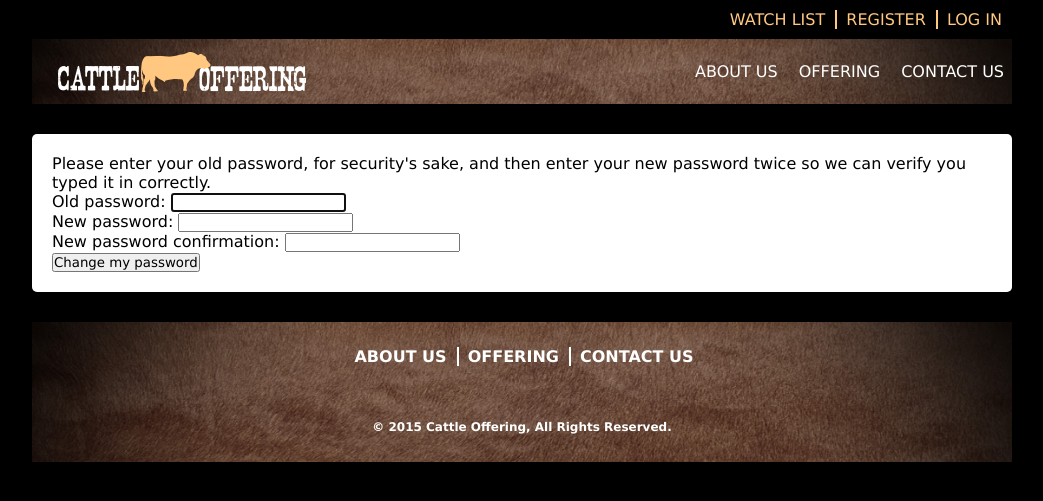
After one commit to freshcodellc/cattle-offering, a Django app: a page that uses core/templates/base.html in a window 1280 px wide. The commit adds this page. Shown: the top 501 px of the page, without its empty margins (118-1161 px from the left). Run offline with Django 3.2, Linux system fonts and the light colour scheme; the visitor is signed in with stand-in values (Sample User, id 1); style sheets or scripts are compiled from the project's sources; some libraries are stand-ins or nearby versions.

Commit message:
Added user auth and management views, updated link refs in templates to be dynamic

```diff
--- a/cattle_offering/urls.py
+++ b/cattle_offering/urls.py
@@ -4,5 +4,5 @@ from django.contrib import admin
 urlpatterns = [
     url(r'^admin/', admin.site.urls),
     url(r'^', include('core.urls', namespace='core')),
-    # url(r'^', include('user.urls', namespace='user')),
+    url(r'^account/', include('user.urls')),
 ]
--- a/core/templates/base.html
+++ b/core/templates/base.html
@@ -18,18 +18,16 @@
       <nav class="action-menu">
         <a class="action-menu__link" href="#">Watch List</a>
         <a class="action-menu__link" href="#">Register</a>
-        <a class="action-menu__link" href="#">Log In</a>
+        <a class="action-menu__link" href="{% url 'login' %}">Log In</a>
       </nav>
       <div class="brand-header">
-        <a href="/">
+        <a href="{% url 'core:index' %}">
           <img class="brand-header__logo" src="{{ STATIC_URL }}cattle/img/cattle-logo.png" alt="Cattle Offering Logo" />
         </a>
         <div class="mobile-menu-button">
           <svg class="mobile-menu-button__svg" xmlns="http://www.w3.org/2000/svg" xmlns:xlink="http://www.w3.org/1999/xlink" xmlns:a="http://ns.adobe.com/AdobeSVGViewerExtensions/3.0/" version="1.1" x="0" y="0" width="31.6" height="22.6" viewBox="0 0 31.6 22.6" xml:space="preserve" enable-background="new 0 0 31.6 22.6">
             <style type="text/css">
-
-            .menu-line{fill:#FFFFFF;}
-
+              .menu-line{fill:#FFFFFF;}
             </style>
             <rect y="0" class="menu-line" width="31.6" height="4.7"/>
             <rect y="8.9" class="menu-line" width="31.6" height="4.7"/>
@@ -37,9 +35,9 @@
           </svg>
         </div>
         <nav class="main-menu">
-          <a class="main-menu__link" href="/about">About Us</a>
-          <a class="main-menu__link" href="/offering">Offering</a>
-          <a class="main-menu__link" href="/contact">Contact Us</a>
+          <a class="main-menu__link" href="{% url 'core:about' %}">About Us</a>
+          <a class="main-menu__link" href="{% url 'core:offering' %}">Offering</a>
+          <a class="main-menu__link" href="{% url 'core:contact' %}">Contact Us</a>
         </nav>
       </div>
     </header>
--- a/core/templates/footer.html
+++ b/core/templates/footer.html
@@ -1,10 +1,8 @@
 <div class="footer">
   <div class="footer-menu">
-    <a class="footer-menu__link" href="#" >About Us</a>
-    <a class="footer-menu__link" href="#" >Offering</a>
-    <a class="footer-menu__link" href="#" >Browse By</a>
-    <a class="footer-menu__link" href="#" >Blog</a>
-    <a class="footer-menu__link" href="#" >Contact Us</a>
+    <a class="footer-menu__link" href="{% url 'core:about' %}" >About Us</a>
+    <a class="footer-menu__link" href="{% url 'core:offering' %}" >Offering</a>
+    <a class="footer-menu__link" href="{% url 'core:contact' %}" >Contact Us</a>
   </div>
   <div class="footer__copywrite">
     <p class="footer__text">© 2015 Cattle Offering, All Rights Reserved.</p>
--- /dev/null
+++ b/user/templates/registration/password_change_form.html
@@ -0,0 +1,37 @@
+{% extends "base.html" %}
+{% load i18n admin_static %}
+
+{% block content %}
+<div class="main-content main-content--white">
+  <form action="" method="post">{% csrf_token %}
+  {% if form.errors %}
+    <p class="errornote">
+    {% if form.errors.items|length == 1 %}{% trans "Please correct the error below." %}{% else %}{% trans "Please correct the errors below." %}{% endif %}
+    </p>
+  {% endif %}
+
+
+  <p>{% trans "Please enter your old password, for security's sake, and then enter your new password twice so we can verify you typed it in correctly." %}</p>
+
+  <div class="form-row">
+    {{ form.old_password.errors }}
+    {{ form.old_password.label_tag }} {{ form.old_password }}
+  </div>
+
+  <div class="form-row">
+    {{ form.new_password1.errors }}
+    {{ form.new_password1.label_tag }} {{ form.new_password1 }}
+  </div>
+
+  <div class="form-row">
+    {{ form.new_password2.errors }}
+    {{ form.new_password2.label_tag }} {{ form.new_password2 }}
+  </div>
+
+  <div class="submit-row">
+    <input type="submit" value="{% trans 'Change my password' %}" class="default" />
+  </div>
+  </form>
+</div>
+
+{% endblock %}
--- a/user/urls.py
+++ b/user/urls.py
@@ -0,0 +1,5 @@
+from django.conf.urls import url, include
+
+urlpatterns = [
+    url('^', include('django.contrib.auth.urls')),
+]
```
Also changed, not shown: cattle_offering/settings/common.py (+6 -4 lines), user/templates/registration/logged_out.html (added, +12 -0 lines), user/templates/registration/login.html (added, +42 -0 lines), user/templates/registration/password_change_done.html (added, +8 -0 lines), user/templates/registration/password_reset_complete.html (added, +9 -0 lines), user/templates/registration/password_reset_confirm.html (added, +25 -0 lines), user/templates/registration/password_reset_done.html (added, +9 -0 lines), user/templates/registration/password_reset_email.html (added, +14 -0 lines), user/templates/registration/password_reset_form.html (added, +13 -0 lines).
